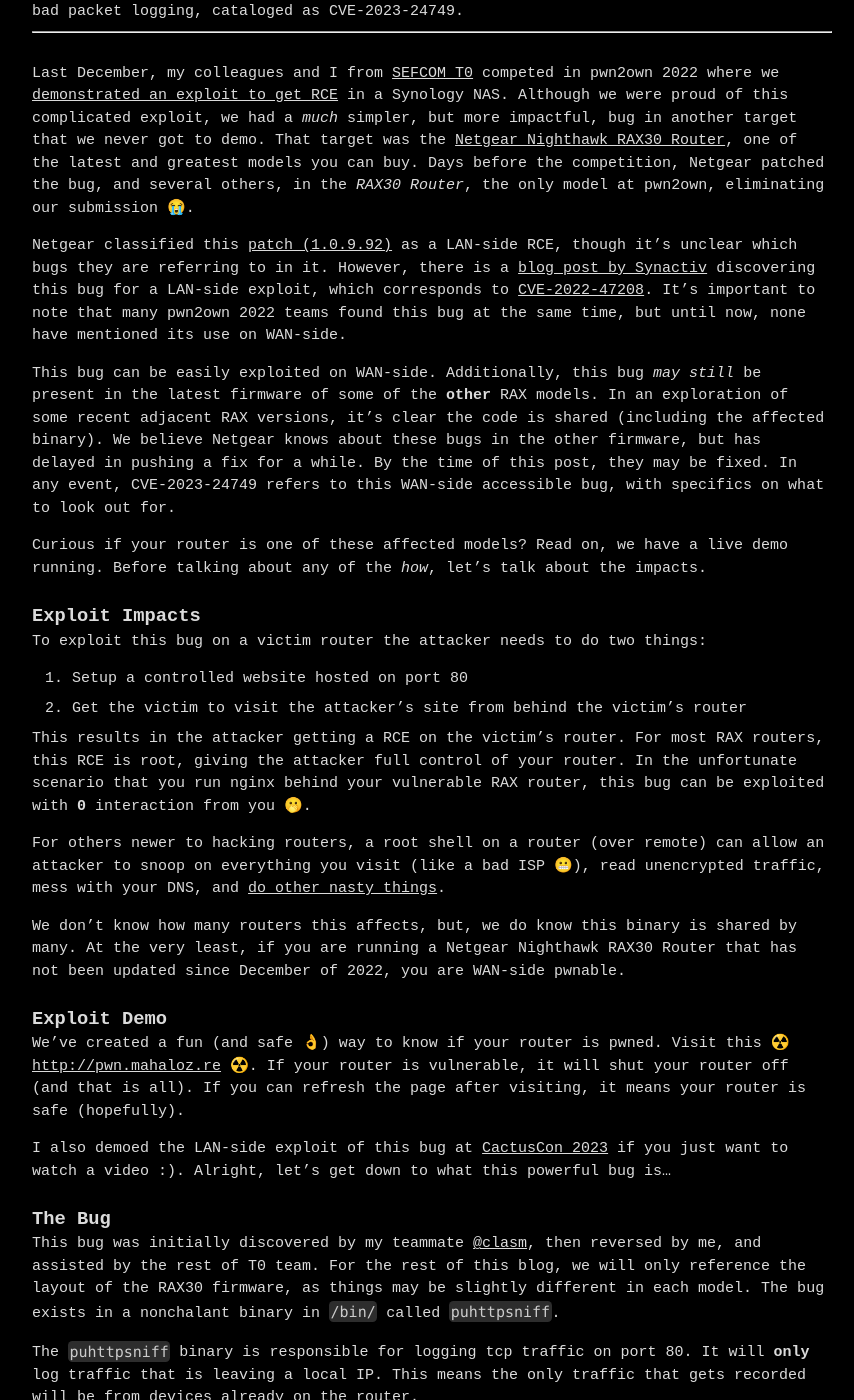
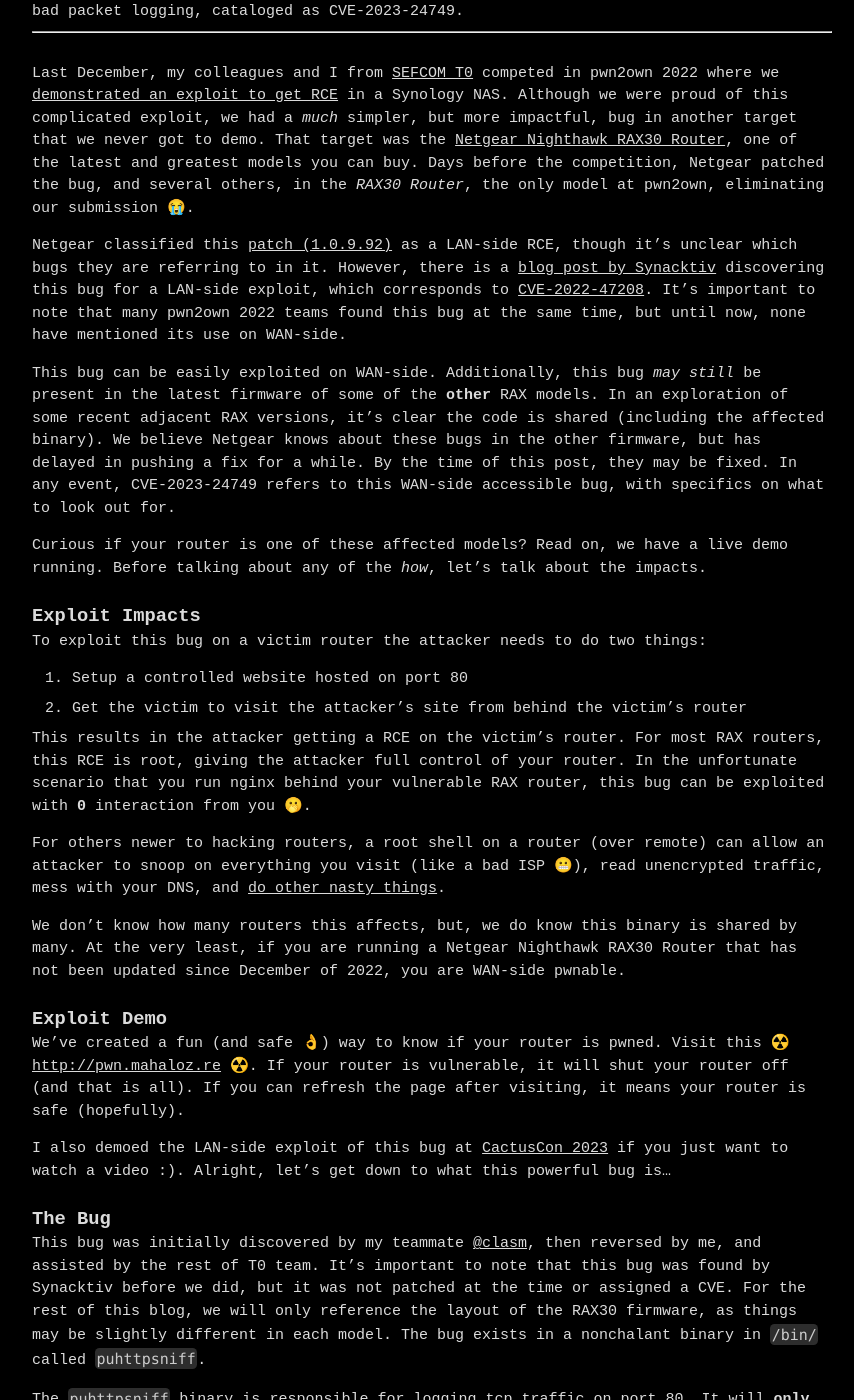
Before and after one commit to mahaloz/mahaloz.re, a Jekyll site: the page built from _posts/2023-02-25-pwnagent-netgear.md, in a window 1280 px wide and 1400 px high, scrolled down 263 px. Shown: the whole window, without its empty margins (208-1062 px from the left). Built offline with Jekyll 4.4.1, drawn with Linux system fonts in a browser that asks for light colours; comment, search, counter and statistics services are not loaded.

Commit message:
spelling and updates

```diff
--- a/_posts/2023-02-25-pwnagent-netgear.md
+++ b/_posts/2023-02-25-pwnagent-netgear.md
@@ -8,7 +8,7 @@ toc: true
 
 Last December, my colleagues and I from [SEFCOM T0](https://sefcom.asu.edu/T0) competed in pwn2own 2022 where we [demonstrated an exploit to get RCE](https://twitter.com/mahal0z/status/1600322330970173441?s=20) in a Synology NAS. Although we were proud of this complicated exploit, we had a _much_ simpler, but more impactful, bug in another target that we never got to demo. That target was the [Netgear Nighthawk RAX30 Router](https://www.netgear.com/support/product/rax30.aspx), one of the latest and greatest models you can buy. Days before the competition, Netgear patched the bug, and several others, in the _RAX30 Router_, the only model at pwn2own, eliminating our submission 😭.
 
-Netgear classified this [patch (1.0.9.92)](https://kb.netgear.com/000065451/Security-Advisory-for-Multiple-Vulnerabilities-on-the-RAX30-PSV-2022-0028-PSV-2022-0073) as a LAN-side RCE, though it's unclear which bugs they are referring to in it. However, there is a [blog post by Synactiv](https://www.synacktiv.com/en/publications/cool-vulns-dont-live-long-netgear-and-pwn2own.html) discovering this bug for a LAN-side exploit, which corresponds to [CVE-2022-47208](https://nvd.nist.gov/vuln/detail/CVE-2022-47208). It's important to note that many pwn2own 2022 teams found this bug at the same time, but until now, none have mentioned its use on WAN-side.
+Netgear classified this [patch (1.0.9.92)](https://kb.netgear.com/000065451/Security-Advisory-for-Multiple-Vulnerabilities-on-the-RAX30-PSV-2022-0028-PSV-2022-0073) as a LAN-side RCE, though it's unclear which bugs they are referring to in it. However, there is a [blog post by Synacktiv](https://www.synacktiv.com/en/publications/cool-vulns-dont-live-long-netgear-and-pwn2own.html) discovering this bug for a LAN-side exploit, which corresponds to [CVE-2022-47208](https://nvd.nist.gov/vuln/detail/CVE-2022-47208). It's important to note that many pwn2own 2022 teams found this bug at the same time, but until now, none have mentioned its use on WAN-side.
 
 This bug can be easily exploited on WAN-side. Additionally, this bug _may still_ be present in the latest firmware of some of the **other** RAX models. In an exploration of some recent adjacent RAX versions, it's clear the code is shared (including the affected binary). We believe Netgear knows about these bugs in the other firmware, but has delayed in pushing a fix for a while. By the time of this post, they may be fixed. In any event, CVE-2023-24749 refers to this WAN-side accessible bug, with specifics on what to look out for.
 
@@ -31,7 +31,7 @@ We've created a fun (and safe 👌) way to know if your router is pwned. Visit t
 I also demoed the LAN-side exploit of this bug at [CactusCon 2023](https://youtu.be/-J8fGMt6UmE?t=23304) if you just want to watch a video :). Alright, let's get down to what this powerful bug is...
 
 ## The Bug
-This bug was initially discovered by my teammate [@clasm](https://twitter.com/cl4sm), then reversed by me, and assisted by the rest of T0 team. For the rest of this blog, we will only reference the layout of the RAX30 firmware, as things may be slightly different in each model. The bug exists in a nonchalant binary in `/bin/` called `puhttpsniff`.
+This bug was initially discovered by my teammate [@clasm](https://twitter.com/cl4sm), then reversed by me, and assisted by the rest of T0 team. It's important to note that this bug was found by Synacktiv before we did, but it was not patched at the time or assigned a CVE. For the rest of this blog, we will only reference the layout of the RAX30 firmware, as things may be slightly different in each model. The bug exists in a nonchalant binary in `/bin/` called `puhttpsniff`.
 
 The `puhttpsniff` binary is responsible for logging tcp traffic on port 80. It will **only** log traffic that is leaving a local IP. This means the only traffic that gets recorded will be from devices already on the router.
 
```
